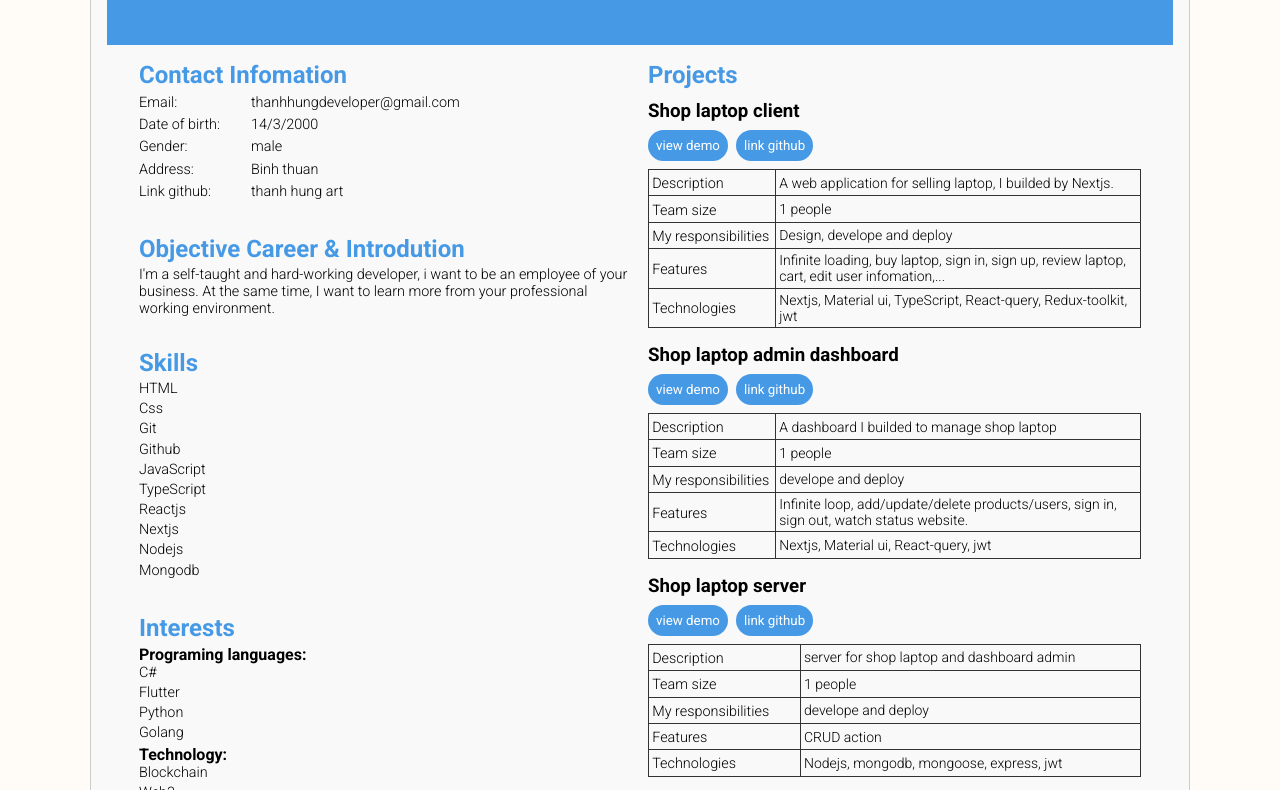
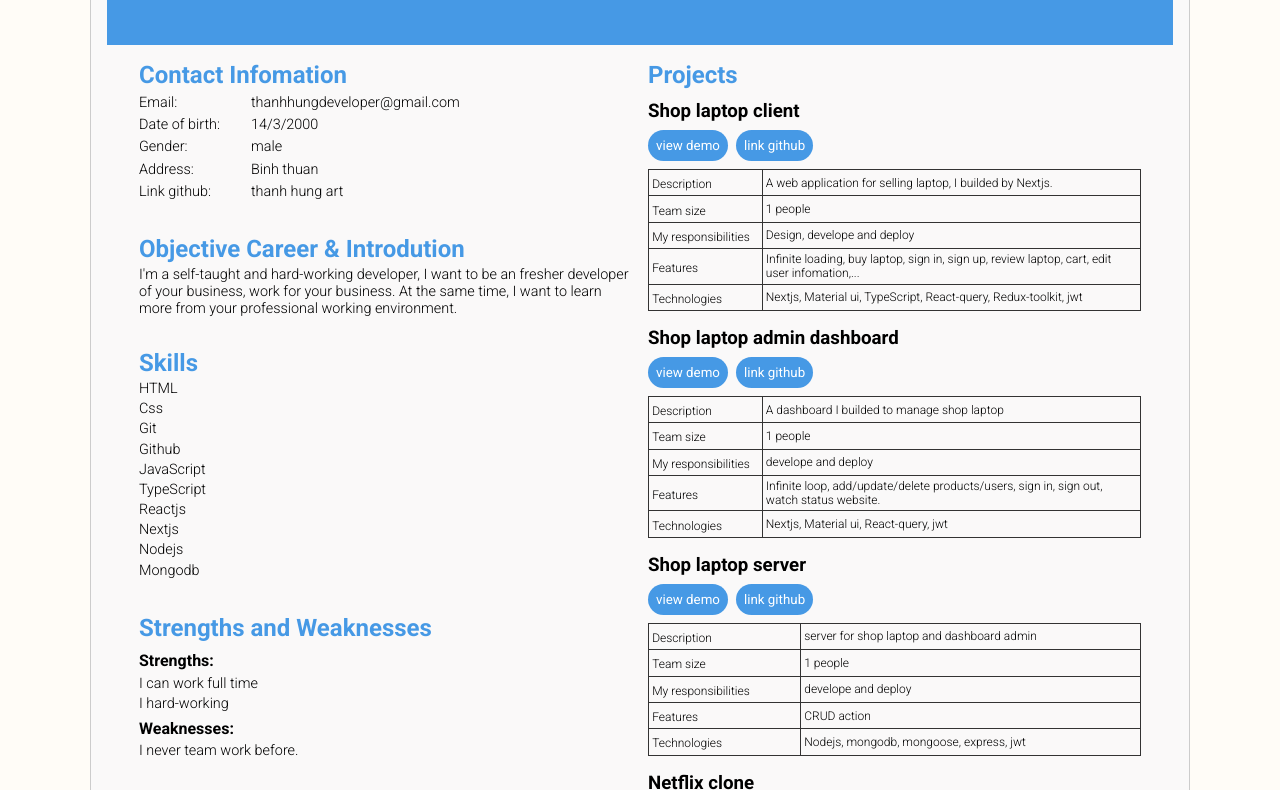
Before and after one commit to thanhhung-art/mycv, a plain HTML site: page index.html in a window 1280 px wide. Shown: the part 125-915 px from the top of the page. Drawn offline with Linux system fonts and the light colour scheme.

Commit message:
update ui

```diff
--- a/index.css
+++ b/index.css
@@ -89,7 +89,12 @@
 }
 
 .block4 ul li p {
-  font-size: 14px;
+  font-size: 12px;
+  font-weight: 300;
+}
+
+.block4 ul li h4 {
+  font-size: 12px;
   font-weight: 300;
 }
 
@@ -99,6 +104,22 @@
 
 .block5 h3 {
   font-size: 1rem;
+}
+
+.block5 h3 {
+  margin-bottom: .3rem;
+}
+
+.block5 ul {
+  margin-top: .4rem;
+}
+
+.block6 h3 {
+  font-size: 1rem;
+}
+
+.block6 ul {
+  margin-top: .4rem;
 }
 
 .body {
--- a/index.html
+++ b/index.html
@@ -50,8 +50,7 @@
             <section class="block2">
               <h2>Objective Career & Introdution</h2>
               <p>
-                I'm a self-taught and hard-working developer, i want to be an
-                employee of your business. At the same time, I want to learn
+                I'm a self-taught and hard-working developer, I want to be an fresher developer of your business, work for your business. At the same time, I want to learn
                 more from your professional working environment.
               </p>
             </section>
@@ -71,16 +70,28 @@
               </ul>
             </section>
             <section class="block5">
+              <h2>Strengths and Weaknesses</h2>
+              <ul>
+                <h3>Strengths:</h3>
+                <li><p>I can work full time</p></li>
+                <li><p>I hard-working</p></li>
+              </ul>
+              <ul>
+                <h3>Weaknesses:</h3>
+                <li><p>I never team work before.</p></li>
+              </ul>
+            </section>
+            <section class="block6">
               <h2>Interests</h2>
-              <h3>Programing languages:</h3>
               <ul>
+                <h3>Programing languages:</h3>
                 <li><p>C#</p></li>
                 <li><p>Flutter</p></li>
                 <li><p>Python</p></li>
                 <li><p>Golang</p></li>
               </ul>
-              <h3>Technology:</h3>
               <ul>
+                <h3>Technology:</h3>
                 <li><p>Blockchain</p></li>
                 <li><p>Web3</p></li>
               </ul>
```
